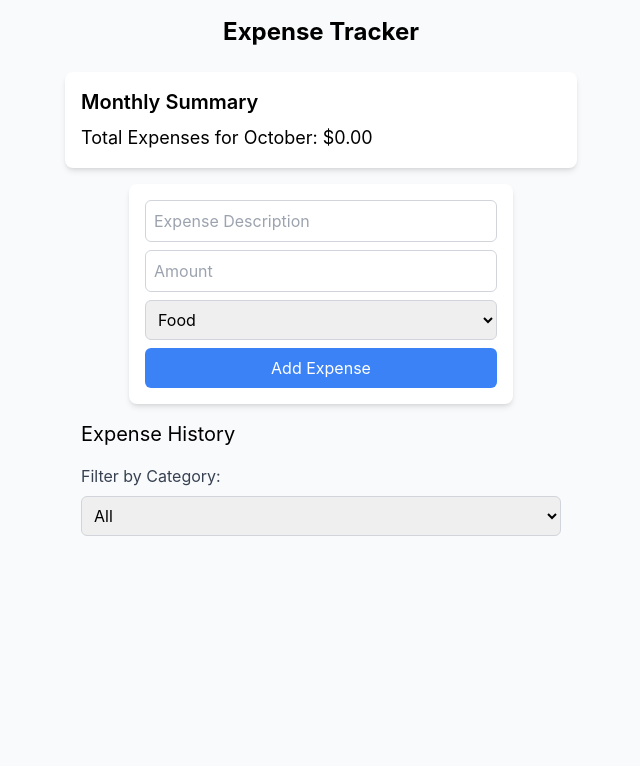
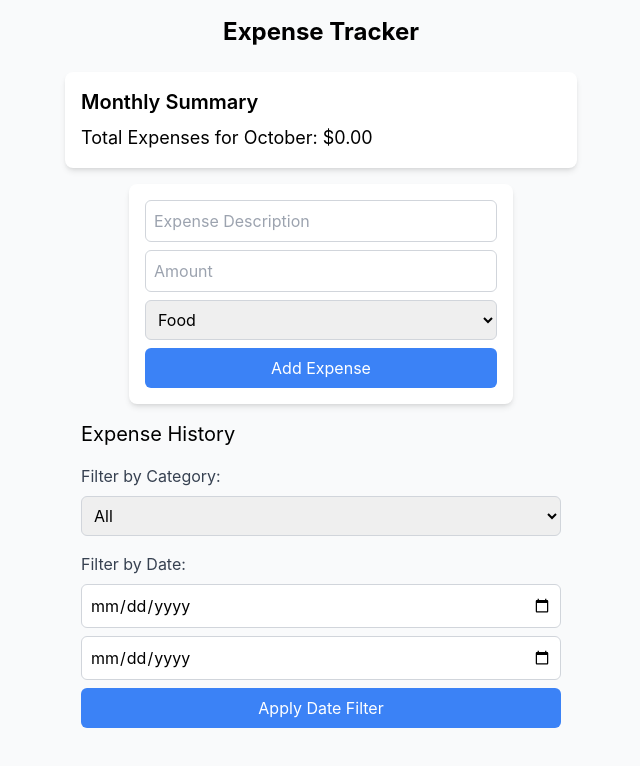
Before and after one commit to jadhneiny/ExpenseTracker, a React (Create React App) app in the folder expense-tracker/: page / in a window 1280 px wide. Shown: the top 766 px of the page, without its empty margins (319-959 px from the left). Built offline with nearby package versions, Linux system fonts and the light colour scheme.

Commit message:
date filtering

```diff
--- a/expense-tracker/src/components/ExpenseList.js
+++ b/expense-tracker/src/components/ExpenseList.js
@@ -6,19 +6,32 @@ import Filter from './Filter';
 const ExpenseList = () => {
   const expenses = useSelector(state => state.expenses.expenses);
   const [filteredCategory, setFilteredCategory] = useState('All');
+  const [dateRange, setDateRange] = useState({ startDate: '', endDate: '' });
 
   const handleFilterChange = (category) => {
     setFilteredCategory(category);
   };
 
+  const handleDateChange = (startDate, endDate) => {
+    setDateRange({ startDate, endDate });
+  };
+
   const filteredExpenses = expenses.filter(exp => {
-    return filteredCategory === 'All' || exp.category === filteredCategory;
+    // Category filter
+    const categoryMatch = filteredCategory === 'All' || exp.category === filteredCategory;
+
+    // Date range filter
+    const expenseDate = new Date(exp.date);
+    const startDateMatch = !dateRange.startDate || expenseDate >= new Date(dateRange.startDate);
+    const endDateMatch = !dateRange.endDate || expenseDate <= new Date(dateRange.endDate);
+
+    return categoryMatch && startDateMatch && endDateMatch;
   });
 
   return (
     <div className="max-w-lg mx-auto p-4">
       <h2 className="text-xl mb-4">Expense History</h2>
-      <Filter onFilterChange={handleFilterChange} />
+      <Filter onFilterChange={handleFilterChange} onDateChange={handleDateChange} />
       <ul>
         {filteredExpenses.map(exp => (
           <ExpenseItem key={exp.id} expense={exp} />
--- a/expense-tracker/src/components/Filter.js
+++ b/expense-tracker/src/components/Filter.js
@@ -1,14 +1,20 @@
 import React, { useState } from 'react';
 import { useSelector } from 'react-redux';
 
-const Filter = ({ onFilterChange }) => {
+const Filter = ({ onFilterChange, onDateChange }) => {
   const categories = useSelector(state => state.expenses.categories);
   const [selectedCategory, setSelectedCategory] = useState('All');
+  const [startDate, setStartDate] = useState('');
+  const [endDate, setEndDate] = useState('');
 
-  const handleFilterChange = (e) => {
+  const handleCategoryChange = (e) => {
     const category = e.target.value;
     setSelectedCategory(category);
     onFilterChange(category);
+  };
+
+  const handleDateChange = () => {
+    onDateChange(startDate, endDate);
   };
 
   return (
@@ -16,7 +22,7 @@ const Filter = ({ onFilterChange }) => {
       <label className="block text-gray-700 mb-2">Filter by Category:</label>
       <select
         value={selectedCategory}
-        onChange={handleFilterChange}
+        onChange={handleCategoryChange}
         className="w-full p-2 border border-gray-300 rounded-md"
       >
         <option value="All">All</option>
@@ -24,6 +30,25 @@ const Filter = ({ onFilterChange }) => {
           <option key={cat} value={cat}>{cat}</option>
         ))}
       </select>
+
+      <div className="mt-4">
+        <label className="block text-gray-700 mb-2">Filter by Date:</label>
+        <input
+          type="date"
+          value={startDate}
+          onChange={(e) => setStartDate(e.target.value)}
+          className="w-full p-2 border border-gray-300 rounded-md mb-2"
+        />
+        <input
+          type="date"
+          value={endDate}
+          onChange={(e) => setEndDate(e.target.value)}
+          className="w-full p-2 border border-gray-300 rounded-md"
+        />
+        <button onClick={handleDateChange} className="w-full p-2 mt-2 bg-blue-500 text-white rounded-md">
+          Apply Date Filter
+        </button>
+      </div>
     </div>
   );
 };
```
